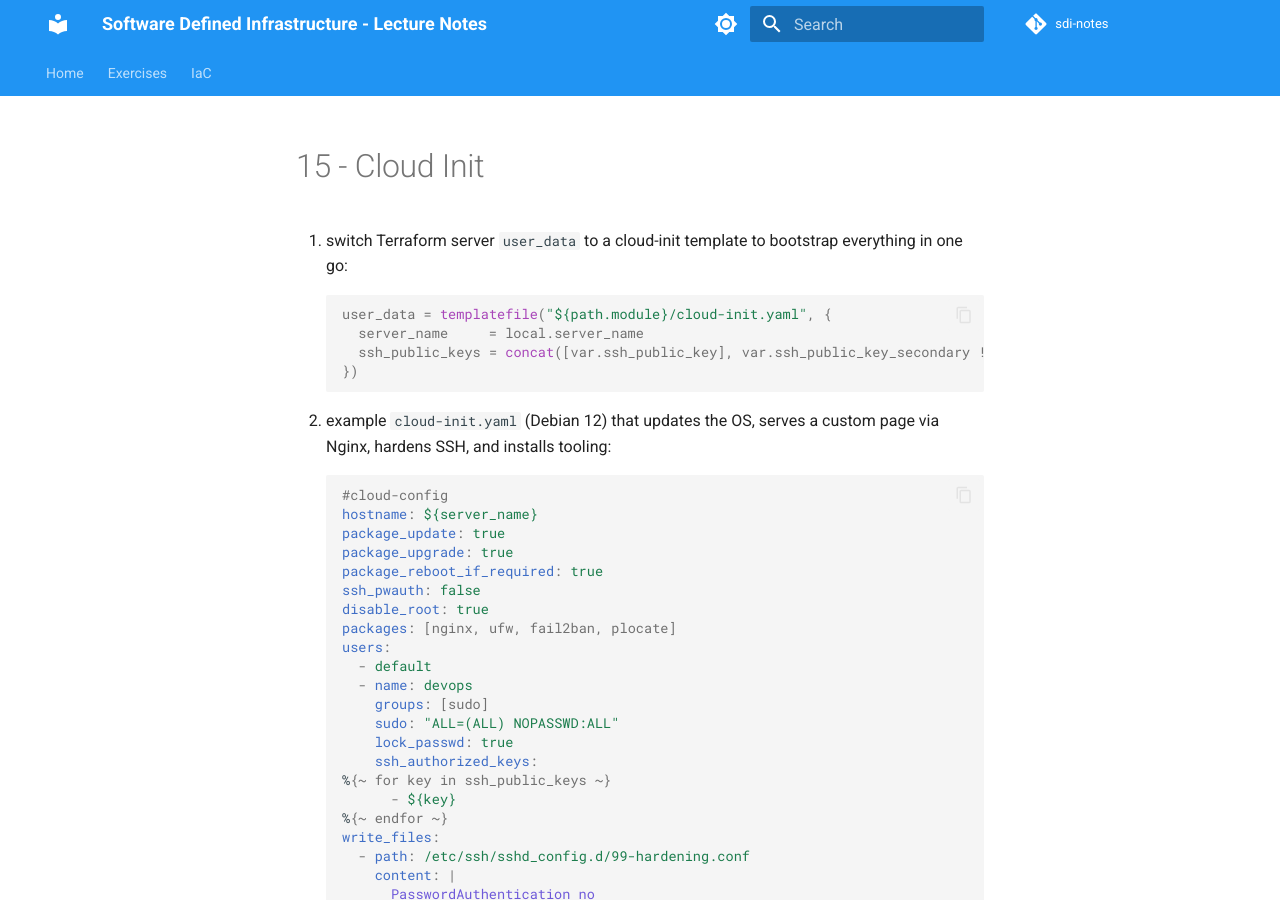
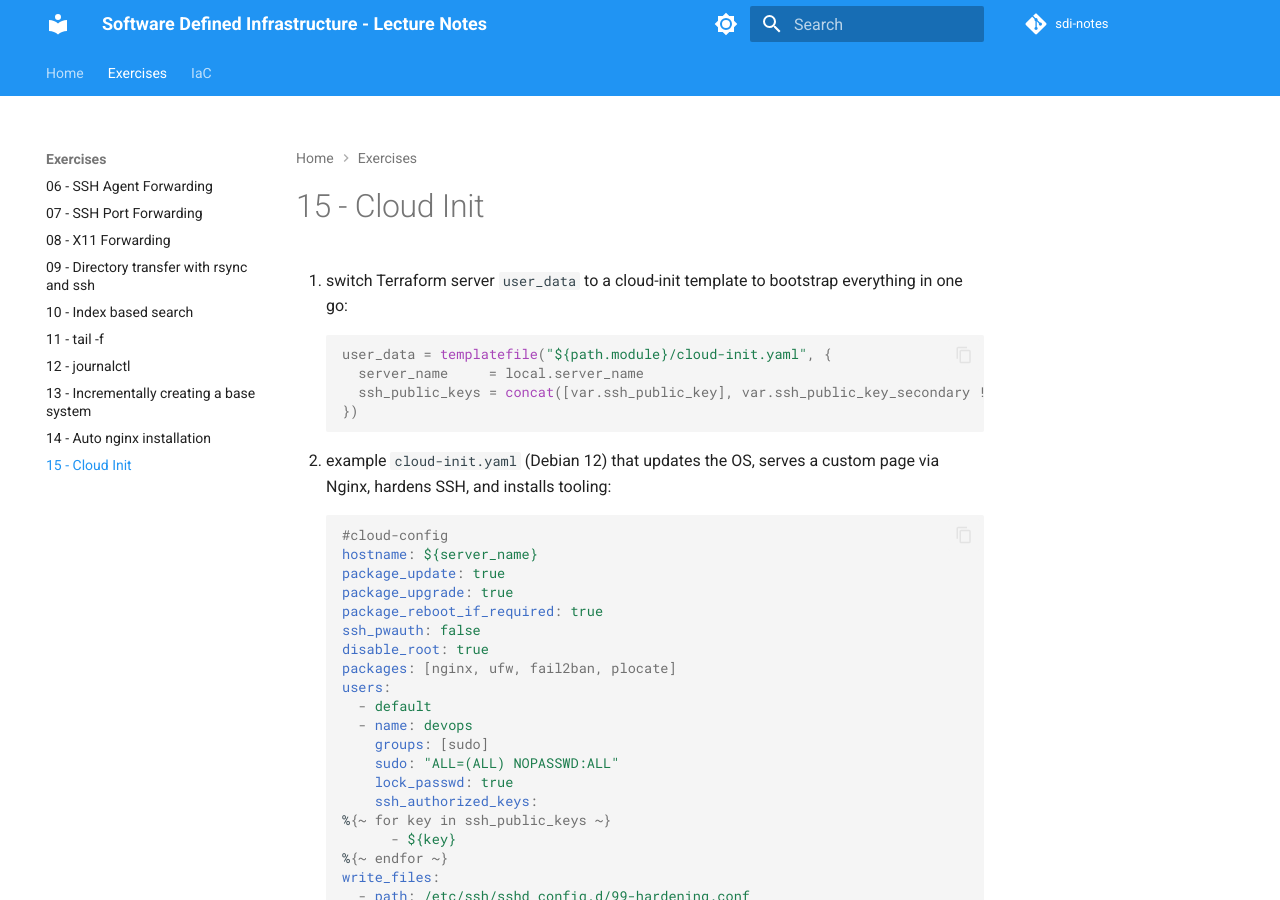
Before and after one commit to julian-schn/sdi-notes, an MkDocs documentation site: the page built from docs/exercises/15 - cloud init.md, in a window 1280 px wide and 900 px high. Built offline with MkDocs 1.6.1 and Material for MkDocs 9.7.7, drawn with Linux system fonts in a browser that asks for light colours; comment, search, counter and statistics services are not loaded.

Commit message:
navbar for exc 15

```diff
--- a/mkdocs.yml
+++ b/mkdocs.yml
@@ -19,6 +19,7 @@ nav:
       - 12 - journalctl: exercises/12 journalctl.md
       - 13 - Incrementally creating a base system: exercises/13 incrementally creating base system.md
       - 14 - Auto nginx installation: exercises/14 auto nginx installation.md
+      - 15 - Cloud Init: exercises/15 - cloud init.md
   - IaC:
       - Overview: iac/index.md
       - Introduction: iac/introduction.md
```
